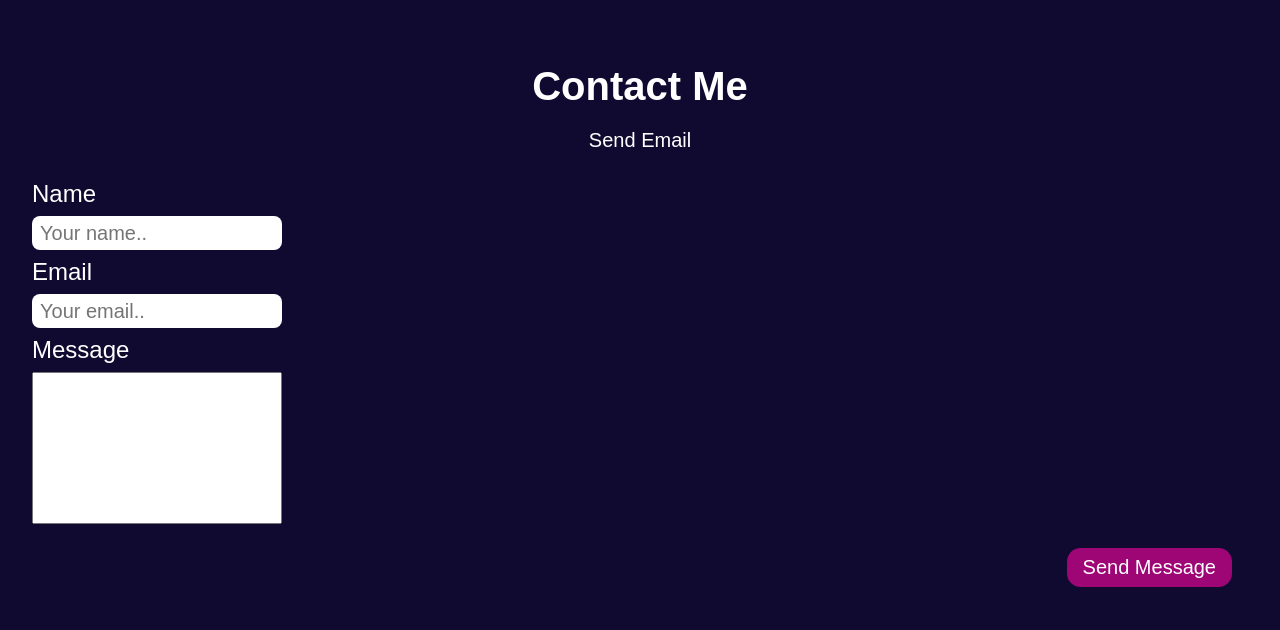
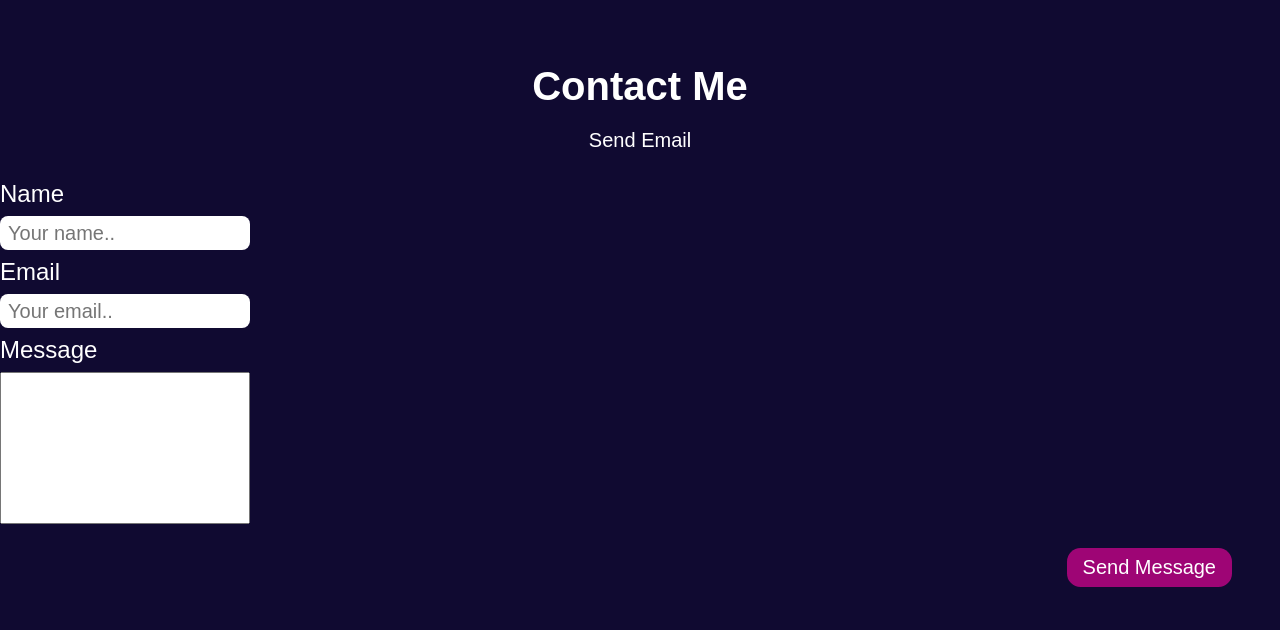
Before and after one commit to WaweruAntony/portfolio, a plain HTML site: page index.html in a window 1280 px wide. Shown: the part 1364-1994 px from the top of the page. Drawn offline with Linux system fonts and the light colour scheme.

Commit message:
added content on the page

```diff
--- a/styles.css
+++ b/styles.css
@@ -17,7 +17,7 @@ body{
           font-size: 18px;
           font-family: sans-serif;
           position: relative;
-          overflow-x: hidden;
+          overflow: hidden;
 }
 .header{
           height: 4rem;
@@ -198,7 +198,7 @@ form p{
 .sender{
           display: flex;
           flex-direction: column;
-          margin-left: 2rem;
+          /* margin-left: 2rem; */
 }
 form p{
           text-align: center;
```
